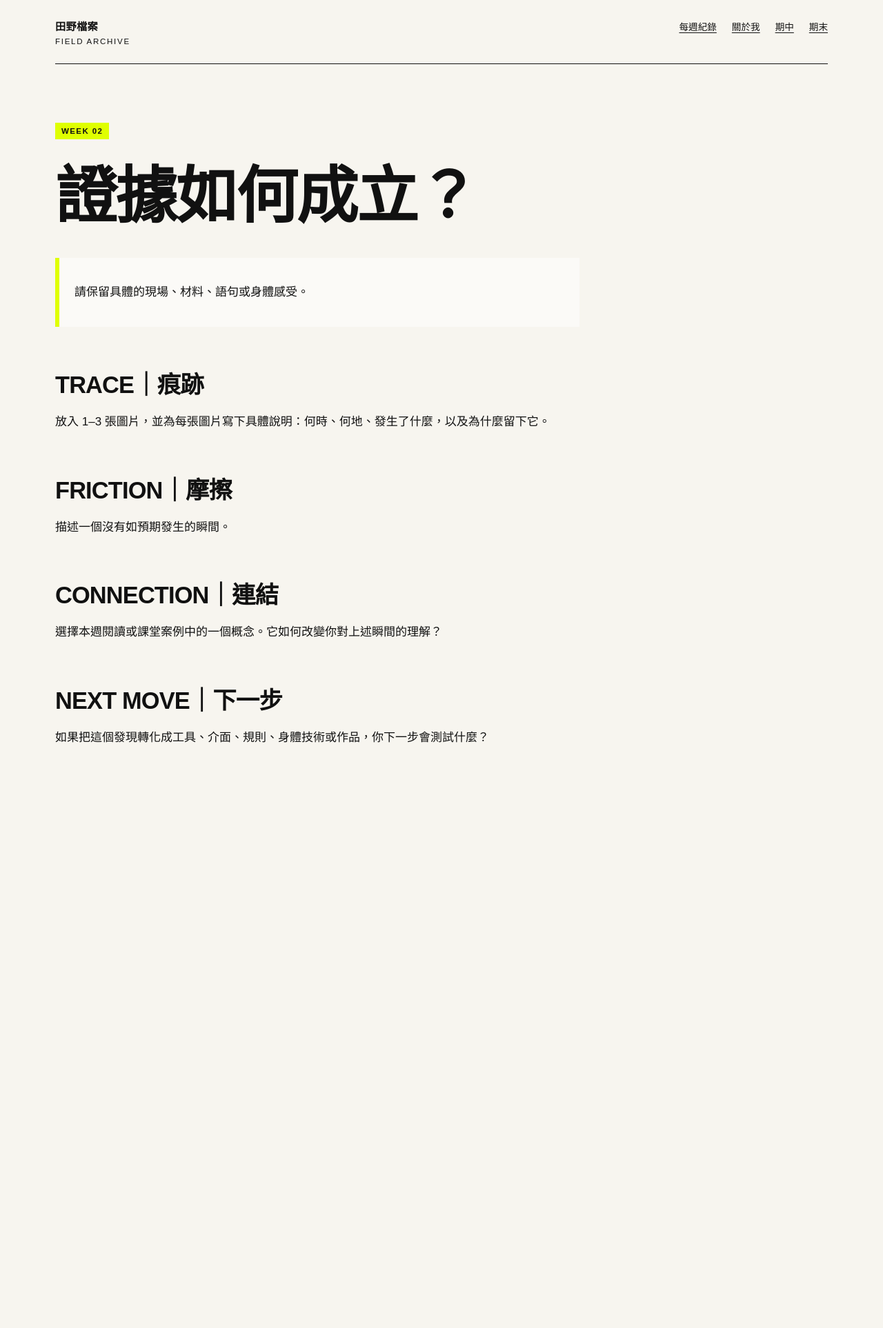
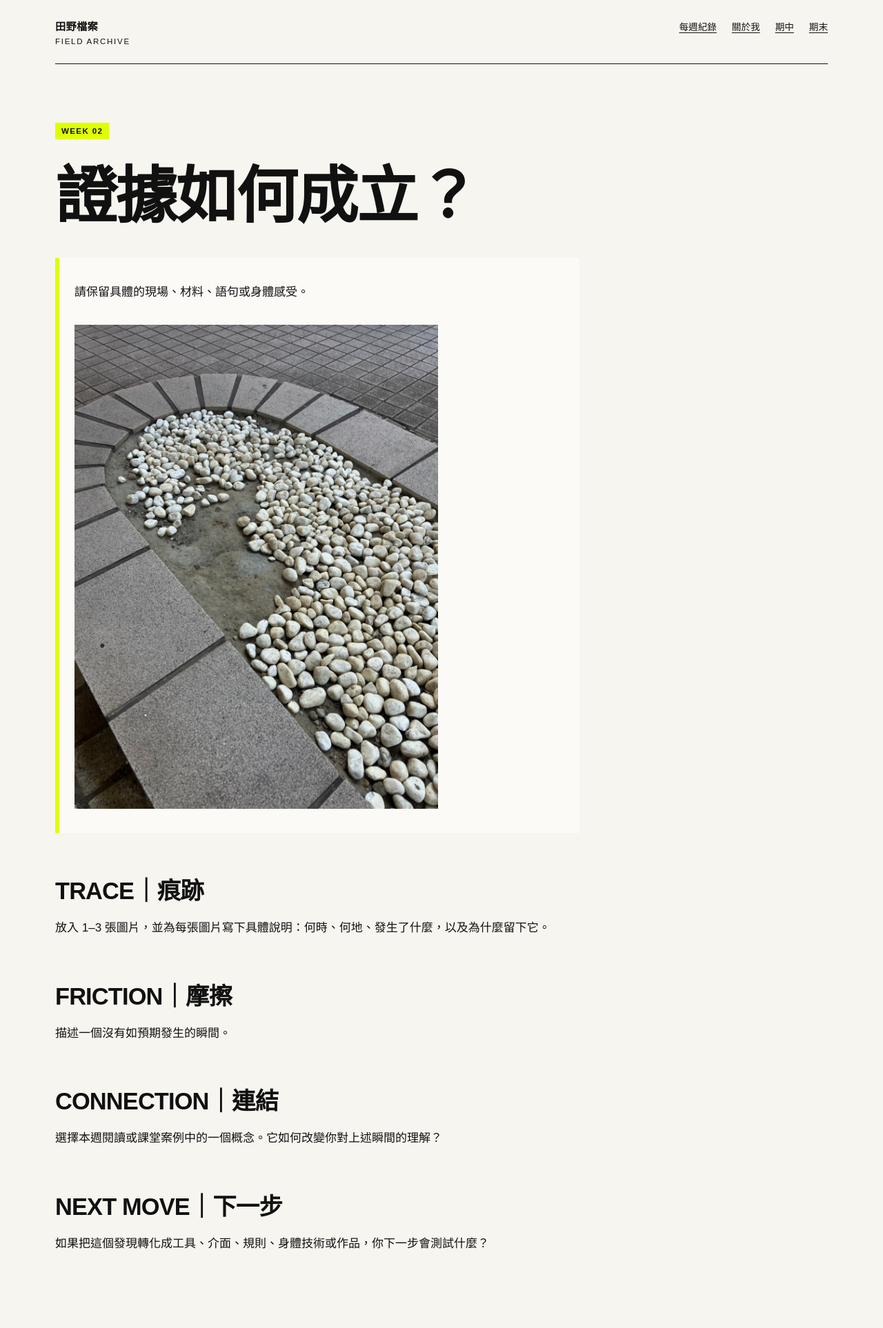
Before and after one commit to yenchichen1998/fieldworkarchive, a Jekyll site: the page built from weeks/week-02.md, in a window 1280 px wide. Shown: the whole page at 69% size. Built offline with Jekyll 4.4.1, drawn with Linux system fonts in a browser that asks for light colours; before the commit the page ends 1192 px from its top, so only the background shows below that.

Commit message:
Update week-02.md

```diff
--- a/weeks/week-02.md
+++ b/weeks/week-02.md
@@ -8,6 +8,8 @@ permalink: /weeks/week-02/
 # 證據如何成立？
 
 > 請保留具體的現場、材料、語句或身體感受。
+> ![共同繪製的教室導航地圖]({{ '/assets/images/w02-01.jpg' | relative_url }})
+>
 
 ## TRACE｜痕跡
 
```
